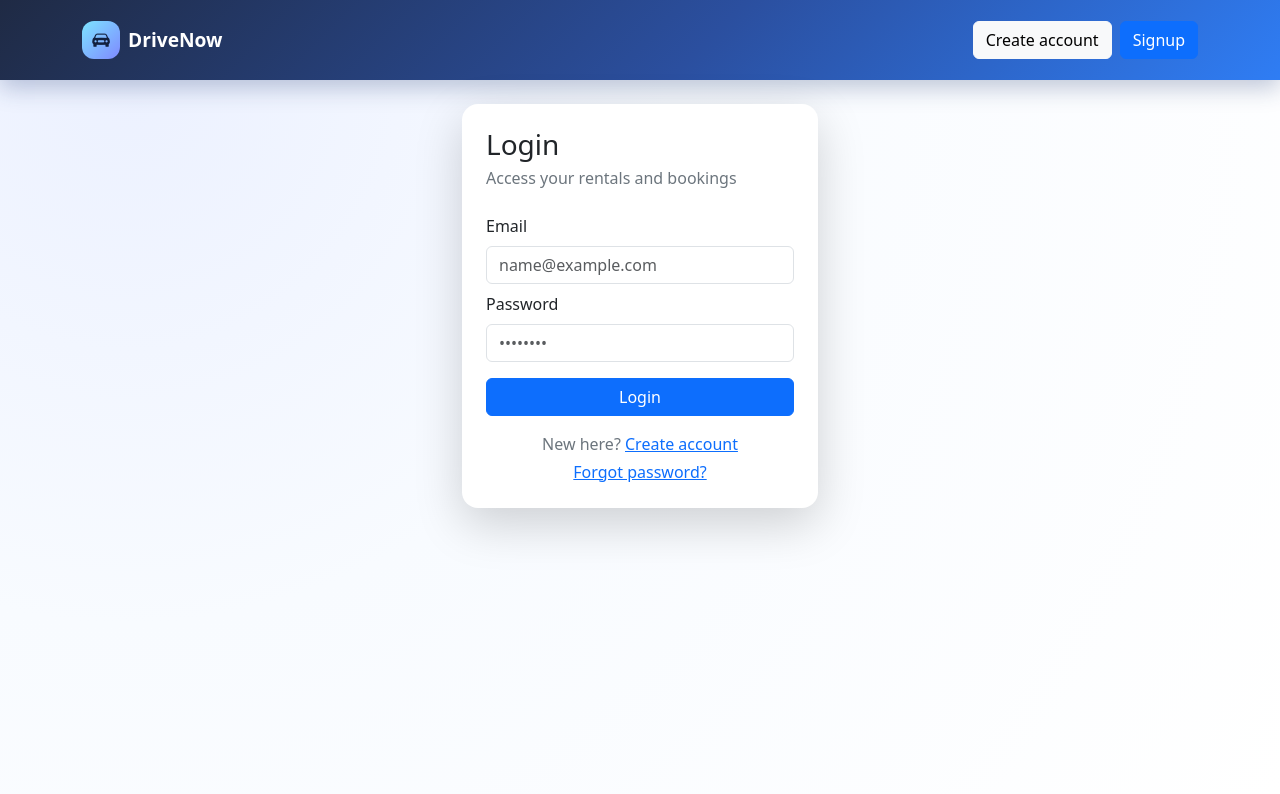
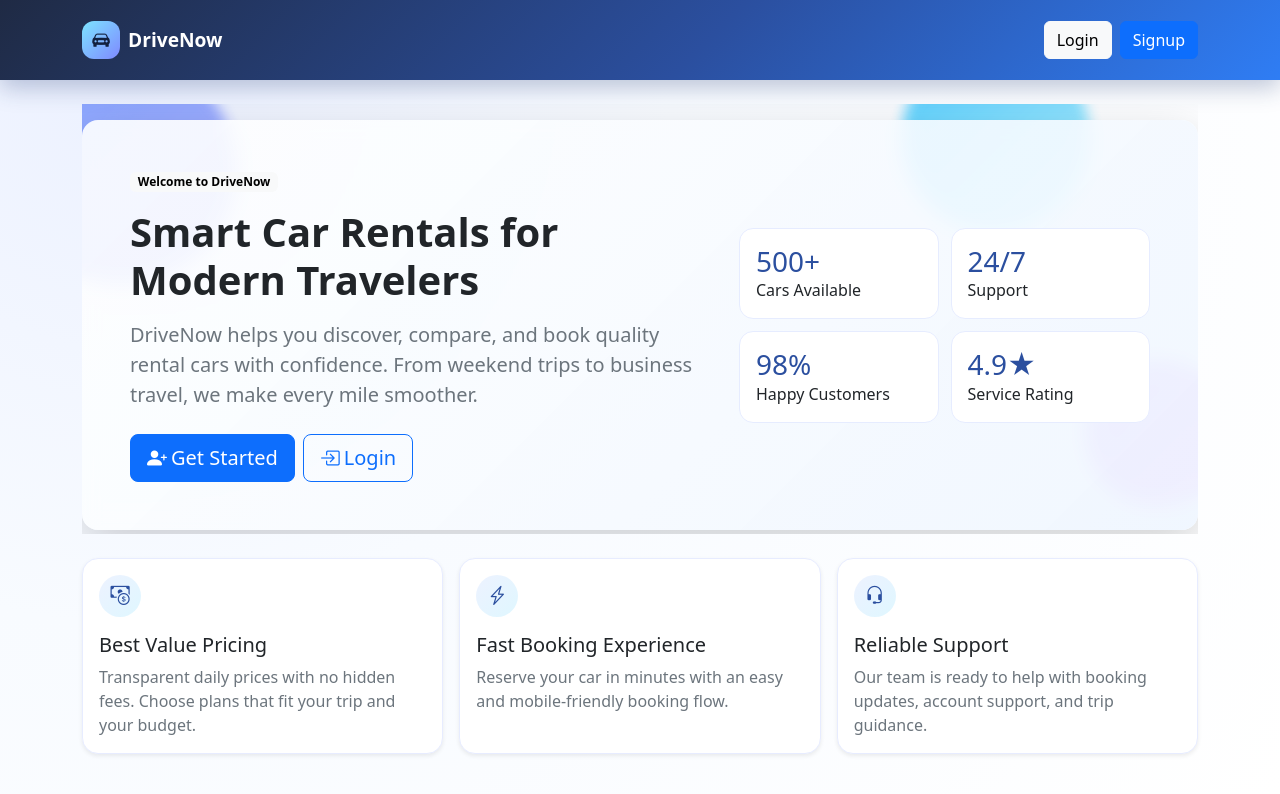
Before and after one commit to bxv1/Car-Rental_SPA, a plain HTML site: page car_rental/frontend/index.html at #!/home in a window 1280 px wide. Drawn offline with nearby package versions, Linux system fonts and the light colour scheme; some packages are replaced by stand-ins of ours.

Commit message:
Add animated modern landing page as default entry

```diff
--- a/car_rental/frontend/app.js
+++ b/car_rental/frontend/app.js
@@ -2,6 +2,20 @@ var app = angular.module("carRentalApp", ["ngRoute"]);
 
 app.config(function ($routeProvider, $httpProvider) {
   $routeProvider
+    .when("/", {
+      templateUrl: "views/home.html",
+      controller: "homeController",
+      authRequired: false,
+      title: "Welcome to DriveNow",
+      subtitle: "Premium car rentals made easy.",
+    })
+    .when("/home", {
+      templateUrl: "views/home.html",
+      controller: "homeController",
+      authRequired: false,
+      title: "Welcome to DriveNow",
+      subtitle: "Premium car rentals made easy.",
+    })
     .when("/login", {
       templateUrl: "views/login.html",
       controller: "loginController",
@@ -60,7 +74,7 @@ app.config(function ($routeProvider, $httpProvider) {
       subtitle: "Manage cars and keep inventory up to date.",
     })
     .otherwise({
-      redirectTo: "/login",
+      redirectTo: "/home",
     });
 
   $httpProvider.interceptors.push("authInterceptor");
--- /dev/null
+++ b/car_rental/frontend/controllers/homeController.js
@@ -0,0 +1,19 @@
+app.controller("homeController", function ($scope) {
+  $scope.highlights = [
+    {
+      title: "Best Value Pricing",
+      text: "Transparent daily prices with no hidden fees. Choose plans that fit your trip and your budget.",
+      icon: "bi-cash-coin",
+    },
+    {
+      title: "Fast Booking Experience",
+      text: "Reserve your car in minutes with an easy and mobile-friendly booking flow.",
+      icon: "bi-lightning-charge",
+    },
+    {
+      title: "Reliable Support",
+      text: "Our team is ready to help with booking updates, account support, and trip guidance.",
+      icon: "bi-headset",
+    },
+  ];
+});
--- a/car_rental/frontend/css/style.css
+++ b/car_rental/frontend/css/style.css
@@ -109,3 +109,90 @@ body {
   background-color: var(--brand-primary);
   border-color: var(--brand-primary);
 }
+
+.landing-wrap {
+  padding: 1rem 0 0.25rem;
+}
+
+.landing-hero {
+  background: linear-gradient(135deg, rgba(255, 255, 255, 0.9), rgba(239, 246, 255, 0.92));
+  backdrop-filter: blur(8px);
+}
+
+.bg-orb {
+  position: absolute;
+  border-radius: 50%;
+  filter: blur(6px);
+  opacity: 0.65;
+  animation: floatOrb 8s ease-in-out infinite;
+  z-index: -1;
+}
+
+.orb-1 {
+  width: 220px;
+  height: 220px;
+  top: -30px;
+  left: -70px;
+  background: linear-gradient(135deg, #4f7cff, #7f89ff);
+}
+
+.orb-2 {
+  width: 180px;
+  height: 180px;
+  right: 10%;
+  top: -40px;
+  background: linear-gradient(135deg, #00b7ff, #7de4ff);
+  animation-delay: 1.5s;
+}
+
+.orb-3 {
+  width: 140px;
+  height: 140px;
+  right: -30px;
+  bottom: 15px;
+  background: linear-gradient(135deg, #8d5bff, #f76cff);
+  animation-delay: 0.7s;
+}
+
+@keyframes floatOrb {
+  0%,
+  100% {
+    transform: translateY(0) scale(1);
+  }
+  50% {
+    transform: translateY(-16px) scale(1.05);
+  }
+}
+
+.landing-stat-grid {
+  display: grid;
+  grid-template-columns: repeat(2, minmax(0, 1fr));
+  gap: 0.75rem;
+}
+
+.mini-card {
+  background: #ffffff;
+  border: 1px solid #e6ecff;
+  border-radius: 14px;
+  padding: 1rem;
+}
+
+.mini-card h3 {
+  margin: 0;
+  color: #2b4f9f;
+}
+
+.icon-bubble {
+  width: 42px;
+  height: 42px;
+  display: grid;
+  place-items: center;
+  border-radius: 50%;
+  background: linear-gradient(135deg, #edf2ff, #dff7ff);
+  color: #2b4f9f;
+  font-size: 1.2rem;
+}
+
+.why-card {
+  border: 1px solid #e7ecff;
+}
--- a/car_rental/frontend/index.html
+++ b/car_rental/frontend/index.html
@@ -43,6 +43,7 @@
     <script src="controllers/loginController.js"></script>
     <script src="controllers/signupController.js"></script>
     <script src="controllers/forgotPasswordController.js"></script>
+    <script src="controllers/homeController.js"></script>
     <script src="controllers/dashboardController.js"></script>
     <script src="controllers/carController.js"></script>
     <script src="controllers/bookingController.js"></script>
@@ -89,12 +90,9 @@
           </ul>
 
           <div class="ms-auto d-flex gap-2" ng-if="!isLoggedIn()">
-            <a class="btn btn-light" href="#{{ currentPath() === '/login' ? '!/signup' : '!/login' }}">
-              {{ currentPath() === '/login' ? 'Create account' : 'Login' }}
-            </a>
-            <a class="btn btn-primary" href="#{{ currentPath() === '/signup' ? '!/login' : '!/signup' }}">
-              {{ currentPath() === '/signup' ? 'Have account?' : 'Signup' }}
-            </a>
+            <a class="btn btn-light" ng-if="currentPath() !== '/home' && currentPath() !== '/'" href="#!/home">Home</a>
+            <a class="btn btn-light" ng-if="currentPath() !== '/login'" href="#!/login">Login</a>
+            <a class="btn btn-primary" ng-if="currentPath() !== '/signup'" href="#!/signup">Signup</a>
           </div>
         </div>
       </div>
--- /dev/null
+++ b/car_rental/frontend/views/home.html
@@ -0,0 +1,64 @@
+<section class="landing-wrap position-relative overflow-hidden">
+  <div class="bg-orb orb-1"></div>
+  <div class="bg-orb orb-2"></div>
+  <div class="bg-orb orb-3"></div>
+
+  <div class="card landing-hero border-0 shadow-lg">
+    <div class="card-body p-4 p-lg-5">
+      <div class="row align-items-center g-4">
+        <div class="col-lg-7">
+          <span class="badge text-bg-light mb-3">Welcome to DriveNow</span>
+          <h1 class="display-6 fw-bold mb-3">Smart Car Rentals for Modern Travelers</h1>
+          <p class="lead text-secondary mb-4">
+            DriveNow helps you discover, compare, and book quality rental cars with confidence.
+            From weekend trips to business travel, we make every mile smoother.
+          </p>
+
+          <div class="d-flex flex-wrap gap-2">
+            <a class="btn btn-primary btn-lg" href="#!/signup">
+              <i class="bi bi-person-plus-fill me-1"></i>Get Started
+            </a>
+            <a class="btn btn-outline-primary btn-lg" href="#!/login">
+              <i class="bi bi-box-arrow-in-right me-1"></i>Login
+            </a>
+          </div>
+        </div>
+
+        <div class="col-lg-5">
+          <div class="landing-stat-grid">
+            <div class="mini-card">
+              <h3>500+</h3>
+              <p class="mb-0">Cars Available</p>
+            </div>
+            <div class="mini-card">
+              <h3>24/7</h3>
+              <p class="mb-0">Support</p>
+            </div>
+            <div class="mini-card">
+              <h3>98%</h3>
+              <p class="mb-0">Happy Customers</p>
+            </div>
+            <div class="mini-card">
+              <h3>4.9★</h3>
+              <p class="mb-0">Service Rating</p>
+            </div>
+          </div>
+        </div>
+      </div>
+    </div>
+  </div>
+</section>
+
+<section class="mt-4">
+  <div class="row g-3">
+    <div class="col-md-4" ng-repeat="item in highlights">
+      <div class="card h-100 shadow-sm why-card">
+        <div class="card-body">
+          <div class="icon-bubble mb-3"><i class="bi {{item.icon}}"></i></div>
+          <h5>{{item.title}}</h5>
+          <p class="text-secondary mb-0">{{item.text}}</p>
+        </div>
+      </div>
+    </div>
+  </div>
+</section>
```
